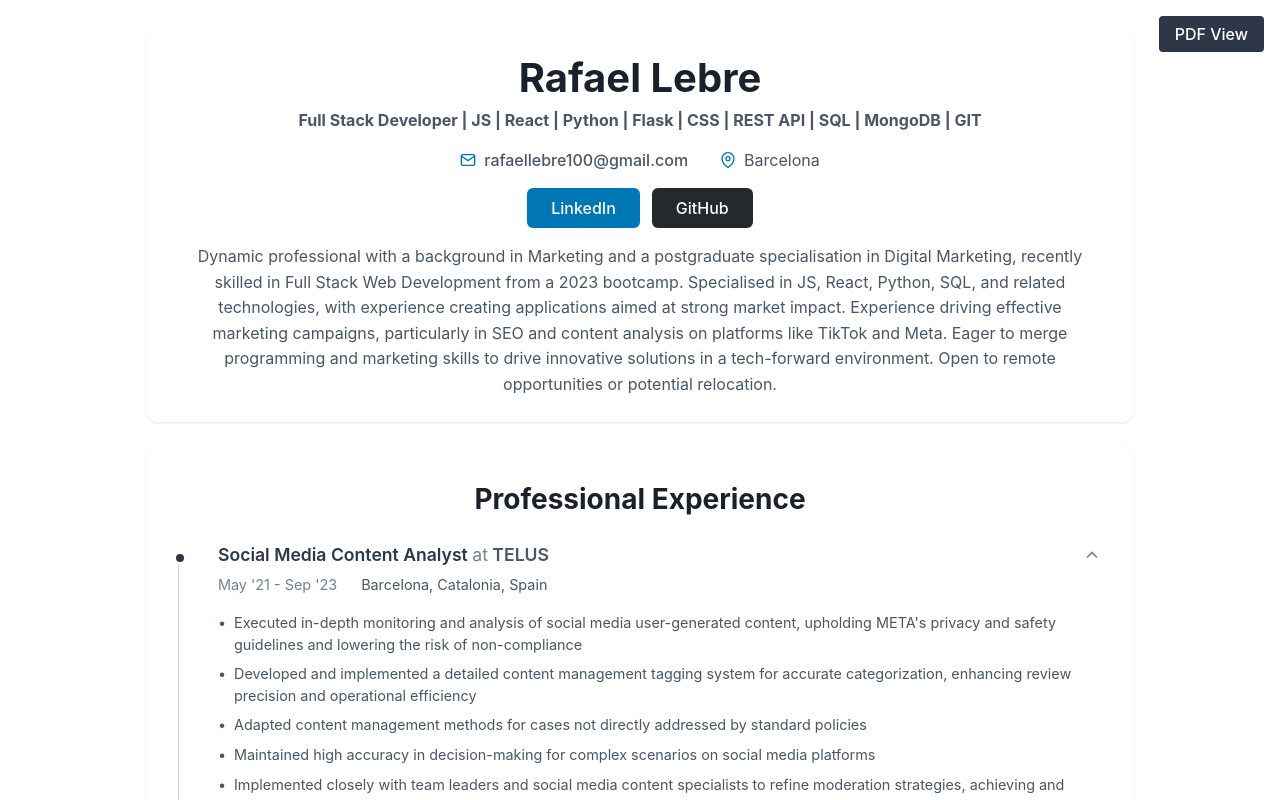
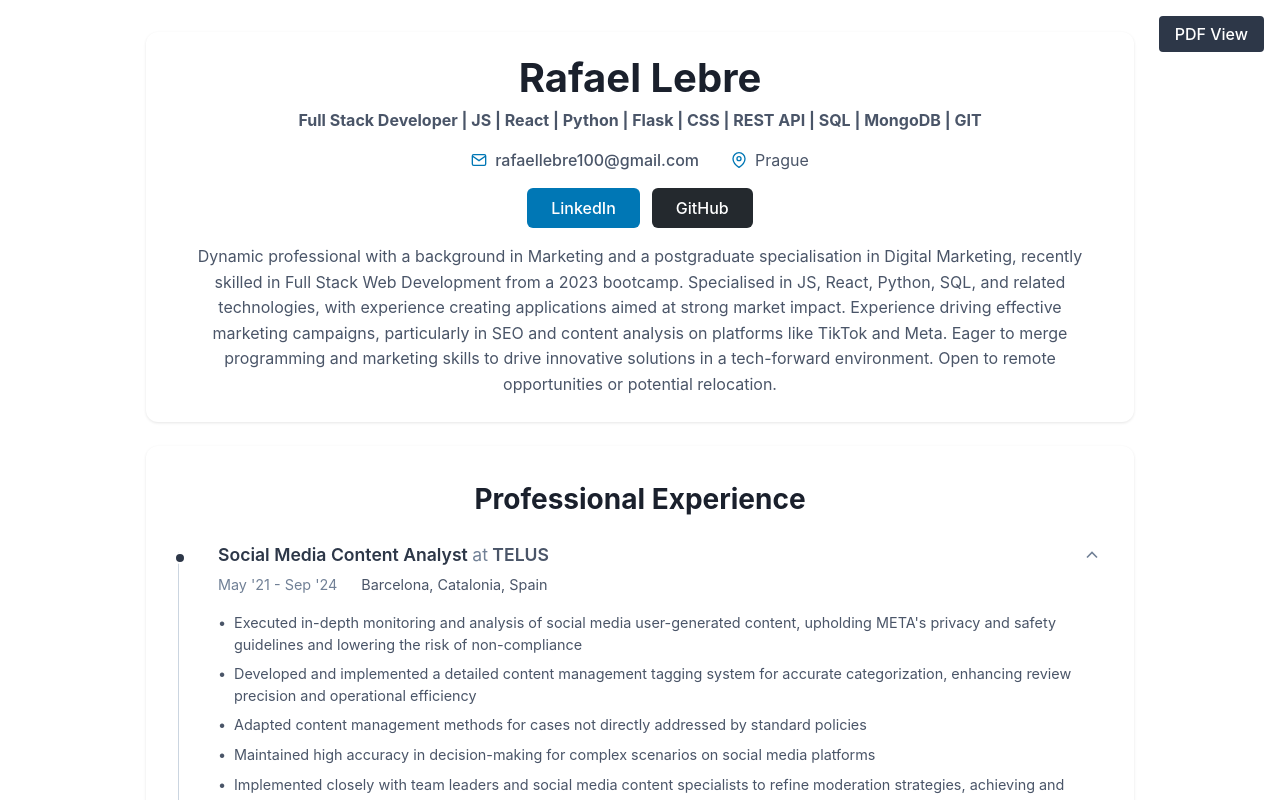
Before and after one commit to rafalebre/interactive-cv, a React (Vite) app: page / in a window 1280 px wide. Shown: the top 800 px of the page. Built offline with nearby package versions, Linux system fonts and the light colour scheme.

Commit message:
fixing date + location

```diff
--- a/src/data/cvData.ts
+++ b/src/data/cvData.ts
@@ -5,7 +5,7 @@ export const cvData: CVData = {
     name: "Rafael Lebre",
     title: "Full Stack Developer | JS | React | Python | Flask | CSS | REST API | SQL | MongoDB | GIT",
     email: "rafaellebre100@gmail.com",
-    location: "Barcelona",
+    location: "Prague",
     links: {
       linkedin: "https://www.linkedin.com/in/rafael-s-lebre",
       github: "https://github.com/rafalebre"
@@ -16,7 +16,7 @@ export const cvData: CVData = {
     {
       company: "TELUS",
       role: "Social Media Content Analyst",
-      period: "May '21 - Sep '23",
+      period: "May '21 - Sep '24",
       location: "Barcelona, Catalonia, Spain",
       achievements: [
         "Executed in-depth monitoring and analysis of social media user-generated content, upholding META's privacy and safety guidelines and lowering the risk of non-compliance",
```
